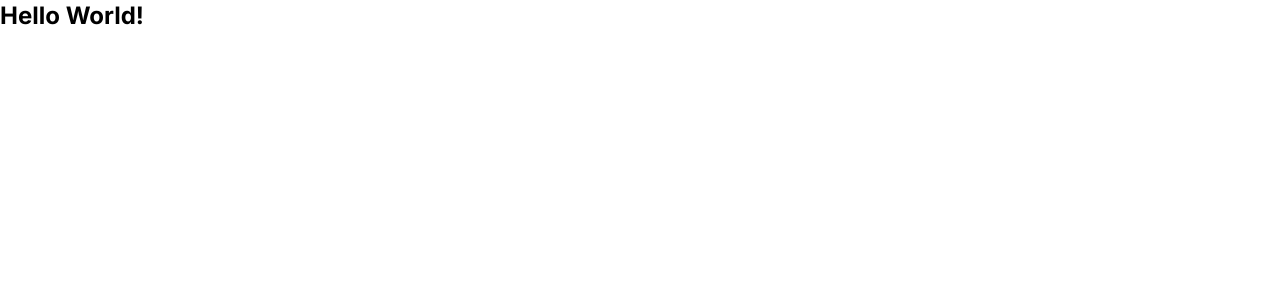
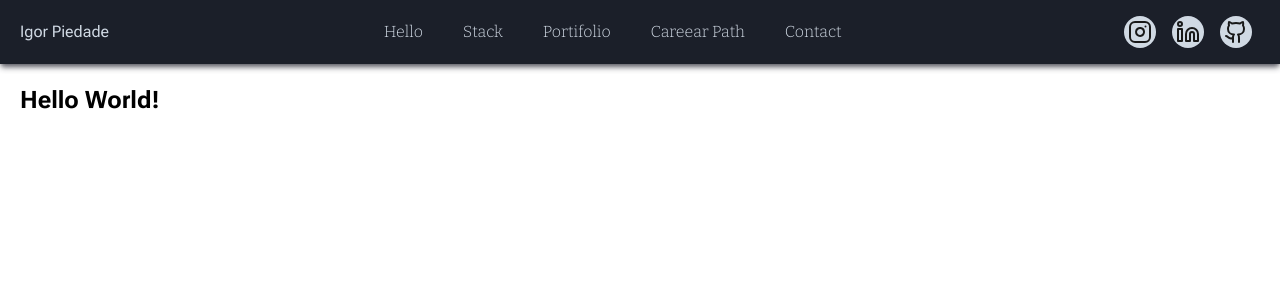
Before and after one commit to igorpiedade/www, a Next.js app: page / in a window 1280 px wide. Shown: the top 300 px of the page. Built offline with nearby package versions, Linux system fonts and the light colour scheme.

Commit message:
feat: :sparkles: Header scructure added

```diff
--- a/package.json
+++ b/package.json
@@ -15,6 +15,7 @@
     "autoprefixer": "10.4.14",
     "eslint": "8.43.0",
     "eslint-config-next": "13.4.7",
+    "lucide-react": "^0.257.0",
     "next": "13.4.7",
     "postcss": "8.4.24",
     "react": "18.2.0",
--- /dev/null
+++ b/src/app/components/Header.tsx
@@ -0,0 +1,43 @@
+import { Instagram, Linkedin, Github } from 'lucide-react'
+
+export default function Header() {
+  return (
+    <header className="header sticky top-0 flex h-16 w-screen place-content-center bg-gray-950 px-5 text-slate-300 opacity-90 bg-blend-color-burn shadow-md shadow-zinc-600">
+      <div className="flex w-screen max-w-7xl items-center justify-between">
+        <div>Igor Piedade</div>
+        <nav>
+          <ul className="flex list-none font-navMenu">
+            <li className="px-5 hover:text-slate-400">
+              <a href="#">Hello</a>
+            </li>
+            <li className="px-5 hover:text-slate-400">
+              <a href="#">Stack</a>
+            </li>
+            <li className="px-5 hover:text-slate-400">
+              <a href="#">Portifolio</a>
+            </li>
+            <li className="px-5 hover:text-slate-400">
+              <a href="#">Careear Path</a>
+            </li>
+            <li className="px-5 hover:text-slate-400">
+              <a href="#">Contact</a>
+            </li>
+          </ul>
+        </nav>
+        <div>
+          <ul className="flex">
+            <li className="m-2 flex h-8 w-8 items-center justify-center rounded-full bg-slate-300">
+              <Instagram color="black" />
+            </li>
+            <li className="m-2 flex h-8 w-8 items-center justify-center rounded-full bg-slate-300">
+              <Linkedin color="black" />
+            </li>
+            <li className="m-2 flex h-8 w-8 items-center justify-center rounded-full bg-slate-300">
+              <Github color="black" />
+            </li>
+          </ul>
+        </div>
+      </div>
+    </header>
+  )
+}
--- a/src/app/layout.tsx
+++ b/src/app/layout.tsx
@@ -1,9 +1,17 @@
 import './globals.css'
 import { ReactNode } from 'react'
-import { Inter } from 'next/font/google'
 import Header from './components/Header'
 
-const inter = Inter({ subsets: ['latin'] })
+import { Bitter, Roboto_Flex as RobotoFlex } from 'next/font/google'
+const fontBody = RobotoFlex({
+  subsets: ['latin'],
+  variable: '--font-body',
+})
+const fontNavMenu = Bitter({
+  subsets: ['latin'],
+  weight: ['300'],
+  variable: '--font-nav',
+})
 
 export const metadata = {
   title: 'Igor Piedade',
@@ -13,7 +21,12 @@ export const metadata = {
 export default function RootLayout({ children }: { children: ReactNode }) {
   return (
     <html lang="en">
-      <body className={inter.className}>{children}</body>
+      <body
+        className={`${fontBody.variable} ${fontNavMenu.variable} font-body`}
+      >
+        <Header />
+        {children}
+      </body>
     </html>
   )
 }
--- a/src/app/page.tsx
+++ b/src/app/page.tsx
@@ -1,6 +1,6 @@
 export default function Home() {
   return (
-    <div className="text-2xl font-bold">
+    <div className="p-5 text-2xl font-bold">
       <h1>Hello World!</h1>
     </div>
   )
--- a/tailwind.config.js
+++ b/tailwind.config.js
@@ -7,10 +7,9 @@ module.exports = {
   ],
   theme: {
     extend: {
-      backgroundImage: {
-        'gradient-radial': 'radial-gradient(var(--tw-gradient-stops))',
-        'gradient-conic':
-          'conic-gradient(from 180deg at 50% 50%, var(--tw-gradient-stops))',
+      fontFamily: {
+        body: 'var(--font-body)',
+        navMenu: 'var(--font-nav)',
       },
     },
   },
```
Also changed, not shown: 1 other file (tests, documents, lock files or other folders).
